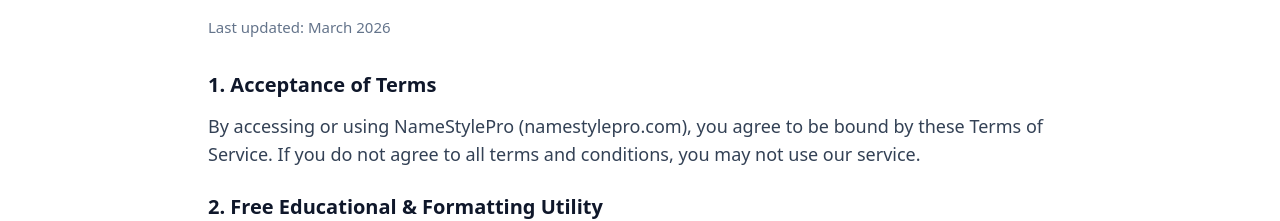
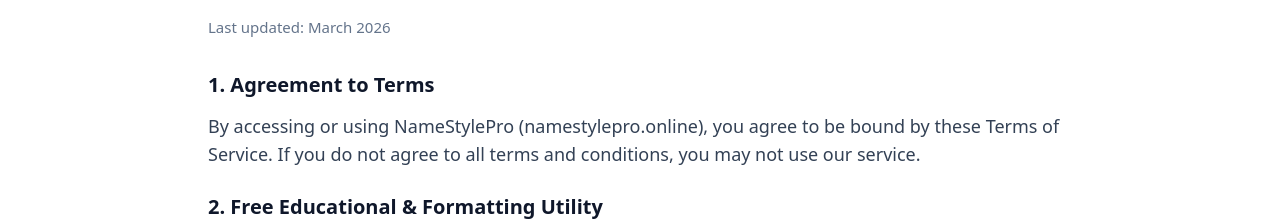
Before and after one commit to azhero911/Stylenamepro, a Next.js app: page /terms in a window 1280 px wide. Shown: the part 185-406 px from the top of the page. Built offline with nearby package versions, Linux system fonts and the light colour scheme; no server answers.

Commit message:
feat(domain): configure production domain to www.namestylepro.online in sitemap, robots, layout and metadata

```diff
--- a/src/app/blog/[slug]/page.tsx
+++ b/src/app/blog/[slug]/page.tsx
@@ -144,7 +144,7 @@
       <ArticleJsonLd
         title={post.title}
         description={post.description}
-        url={`https://namestylepro.com/blog/${post.slug}`}
+        url={`https://www.namestylepro.online/blog/${post.slug}`}
         publishedAt={post.publishedAt}
         authorName={post.author.name}
       />
--- a/src/app/layout.tsx
+++ b/src/app/layout.tsx
@@ -6,7 +6,7 @@
 import { WebAppJsonLd } from '@/components/seo/JsonLd';
 
 const siteUrl =
-  process.env.NEXT_PUBLIC_SITE_URL || 'https://stylenamepro.vercel.app';
+  process.env.NEXT_PUBLIC_SITE_URL || 'https://www.namestylepro.online';
 
 export const metadata: Metadata = {
   metadataBase: new URL(siteUrl),
@@ -36,7 +36,7 @@
   openGraph: {
     type: 'website',
     locale: 'en_US',
-    url: 'https://namestylepro.com',
+    url: 'https://www.namestylepro.online',
     siteName: 'NameStylePro',
     title: 'NameStylePro — Free Stylish Name Generator (Free Fire, PUBG & Socials)',
     description:
@@ -83,7 +83,7 @@
         <WebAppJsonLd
           name="NameStylePro"
           description="Free stylish name generator for Free Fire, PUBG Mobile, BGMI, and social media profiles."
-          url="https://stylenamepro.vercel.app"
+          url={siteUrl}
         />
         {/* Service Worker Registration */}
         <script
--- a/src/app/privacy-policy/page.tsx
+++ b/src/app/privacy-policy/page.tsx
@@ -18,7 +18,7 @@
         <section className="space-y-3">
           <h2 className="text-xl font-bold text-slate-900">1. Overview</h2>
           <p>
-            At <strong>NameStylePro</strong> (accessible via namestylepro.com), accessible to visitors globally, the privacy of our visitors is of utmost importance. This Privacy Policy document outlines the types of information collected and how it is used.
+            At <strong>NameStylePro</strong> (accessible via namestylepro.online), accessible to visitors globally, the privacy of our visitors is of utmost importance. This Privacy Policy document outlines the types of information collected and how it is used.
           </p>
         </section>
 
@@ -35,7 +35,7 @@
         <section className="space-y-3">
           <h2 className="text-xl font-bold text-slate-900">3. Google AdSense & Third-Party Cookies</h2>
           <p>
-            Google is a third-party vendor on our site. Google uses cookies, known as DART cookies, to serve ads to our site visitors based on their visit to namestylepro.com and other sites on the internet.
+            Google is a third-party vendor on our site. Google uses cookies, known as DART cookies, to serve ads to our site visitors based on their visit to namestylepro.online and other sites on the internet.
           </p>
           <p>
             Visitors may choose to decline the use of DART cookies by visiting the Google Ad and Content Network Privacy Policy at:
--- a/src/app/robots.ts
+++ b/src/app/robots.ts
@@ -1,7 +1,7 @@
 import { MetadataRoute } from 'next';
 
 export default function robots(): MetadataRoute.Robots {
-  const baseUrl = process.env.NEXT_PUBLIC_SITE_URL || 'https://stylenamepro.vercel.app';
+  const baseUrl = process.env.NEXT_PUBLIC_SITE_URL || 'https://www.namestylepro.online';
 
   return {
     rules: {
--- a/src/app/sitemap.ts
+++ b/src/app/sitemap.ts
@@ -2,8 +2,8 @@
 import { getAllBlogSlugs } from '@/data/blog-posts';
 
 export default function sitemap(): MetadataRoute.Sitemap {
-  // Always use the primary production domain so Google Search Console validates the sitemap host
-  const baseUrl = process.env.NEXT_PUBLIC_SITE_URL || 'https://stylenamepro.vercel.app';
+  // Primary production domain
+  const baseUrl = process.env.NEXT_PUBLIC_SITE_URL || 'https://www.namestylepro.online';
   const now = new Date();
 
   // Static tool & landing pages
--- a/src/app/terms/page.tsx
+++ b/src/app/terms/page.tsx
@@ -16,9 +16,9 @@
 
       <div className="space-y-6 text-base md:text-lg">
         <section className="space-y-3">
-          <h2 className="text-xl font-bold text-slate-900">1. Acceptance of Terms</h2>
+          <h2 className="text-xl font-bold text-slate-900">1. Agreement to Terms</h2>
           <p>
-            By accessing or using NameStylePro (namestylepro.com), you agree to be bound by these Terms of Service. If you do not agree to all terms and conditions, you may not use our service.
+            By accessing or using NameStylePro (namestylepro.online), you agree to be bound by these Terms of Service. If you do not agree to all terms and conditions, you may not use our service.
           </p>
         </section>
 
--- a/src/lib/hooks/useClipboard.ts
+++ b/src/lib/hooks/useClipboard.ts
@@ -60,7 +60,7 @@
 
   // WhatsApp share link builder with UTF-safe URL encoding
   const getWhatsAppShareUrl = useCallback((styledText: string) => {
-    const message = `Check out my new stylish name: ${styledText}\n\nGenerated for free at NameStylePro: https://namestylepro.com`;
+    const message = `Check out my new stylish name: ${styledText}\n\nGenerated for free at NameStylePro: https://www.namestylepro.online`;
     return `https://wa.me/?text=${encodeURIComponent(message)}`;
   }, []);
 
```
